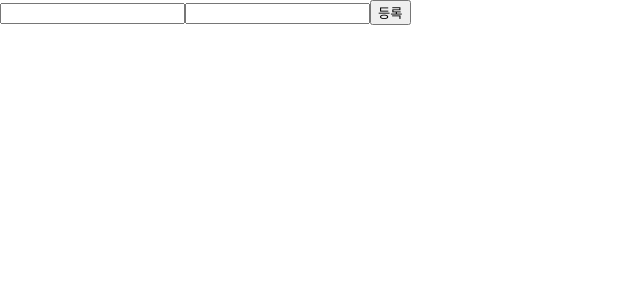
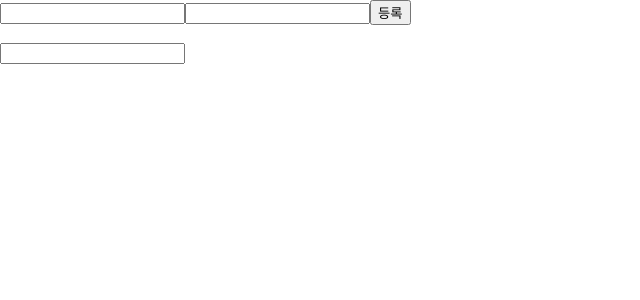
Before and after one commit to dl57934/hoony_blog_Data, a React (Create React App) app in the folder react/myapp/: page / in a window 1280 px wide. Shown: the top 300 px of the page, without its empty margins (0-640 px from the left). Built offline with nearby package versions, Linux system fonts and the light colour scheme.

Commit message:
add blog Data

```diff
--- a/react/myapp/src/App.js
+++ b/react/myapp/src/App.js
@@ -6,6 +6,7 @@ import PhoneInfo from "./component/PhoneInfo"
 class App extends Component {
     state = {
         info: [],
+        keyword:''
     };
     key = 0;
     handlingRegister = (data)=>{
@@ -27,6 +28,11 @@ class App extends Component {
             })
         })
     };
+    handlingChange = (e)=>{
+        this.setState({
+            [e.target.name]:e.target.value
+        })
+    };
     editInfoData = (externalData, id)=>{
         let {info} = this.state;
         this.setState({
@@ -46,8 +52,11 @@ class App extends Component {
         console.log(this.state.info);
         return (
             <div>
-                <PhoneForm handlingRegister={this.handlingRegister}/>
-                <PhoneInfo dataInformation={this.state.info} deleteInfoData={this.deleteInfoData} editInfoData = {this.editInfoData}/>
+                <PhoneForm handlingRegister={this.handlingRegister}/><br/>
+                <input value={this.state.keyword} name={'keyword'} onChange={this.handlingChange}/><br/>
+                <PhoneInfo dataInformation={this.state.info.filter(data=>{
+                    return data.name.indexOf(this.state.keyword) > -1
+                })} deleteInfoData={this.deleteInfoData} editInfoData = {this.editInfoData}/>
             </div>
         )
     }
```
Also changed, not shown: 1 other file (tests, documents, lock files or other folders).
